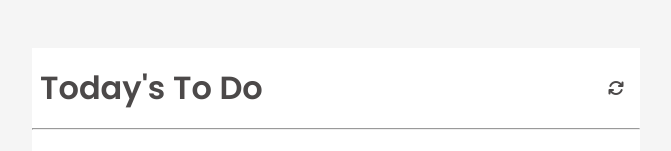
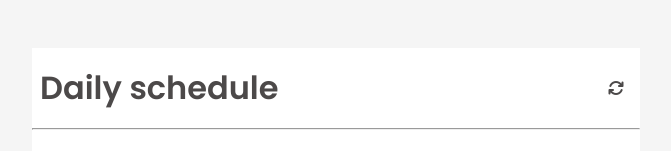
Before and after one commit to AJ193/To-DO_LIST_ES6, a website: page src/index.html in a window 1280 px wide. Shown: the top 151 px of the page, without its empty margins (304-975 px from the left). Drawn offline with Linux system fonts and the light colour scheme.

Commit message:
Modify html file

```diff
--- a/src/index.html
+++ b/src/index.html
@@ -14,7 +14,7 @@
 <body>
     <div class="mainHome">
         <header class="one">
-            <h1>Today's To Do</h1>
+            <h1>Daily schedule</h1>
             <i class="fa-solid fa-arrows-rotate fa-beat"></i>
         </header>
         <main>
```
Also changed, not shown: dist/index.html.
